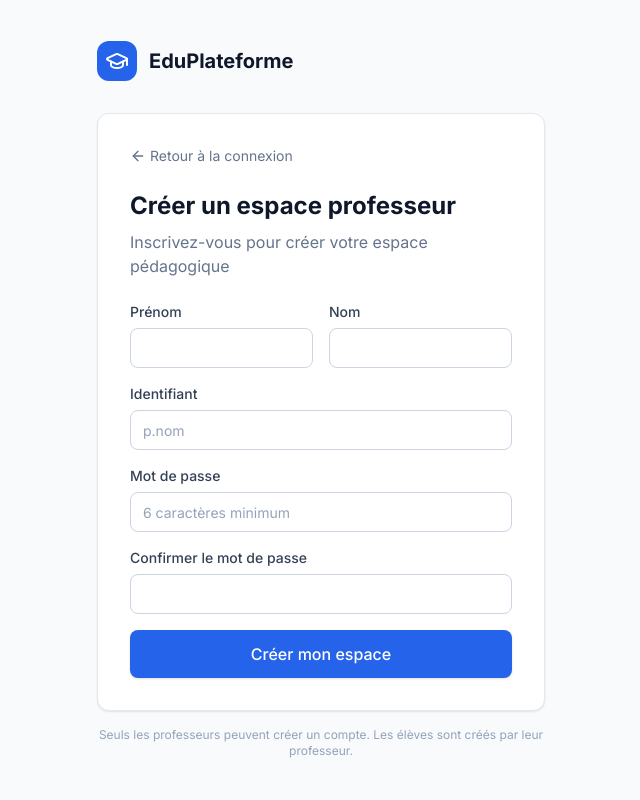
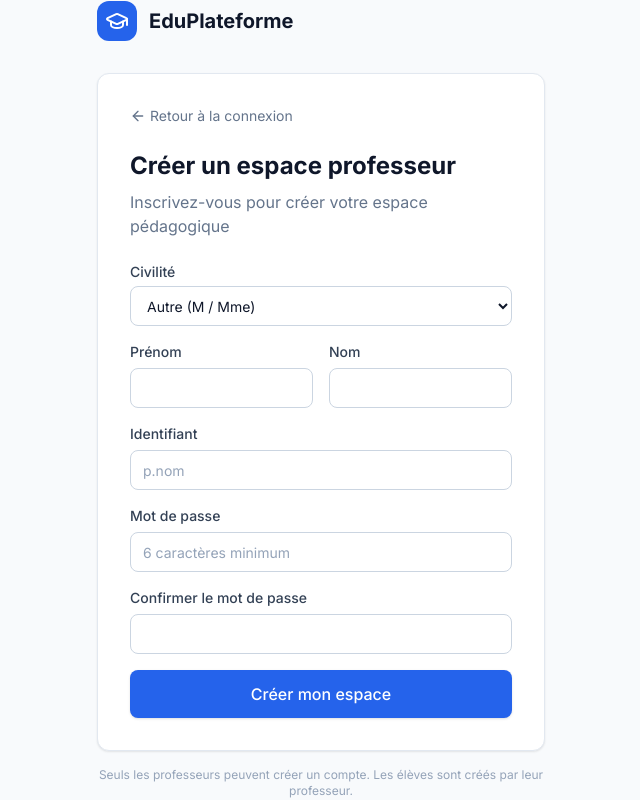
Before and after one commit to TomSchippke/eduPlateforme, a Next.js app: page /register in a window 1280 px wide. Shown: the whole page, without its empty margins (319-959 px from the left). Built offline with nearby package versions, Linux system fonts and the light colour scheme.

Commit message:
correction ajout image

```diff
--- a/src/app/api/auth/register/route.ts
+++ b/src/app/api/auth/register/route.ts
@@ -5,6 +5,7 @@ import bcrypt from "bcryptjs";
 import { z } from "zod";
 
 const registerSchema = z.object({
+  title: z.string().min(1, "Civilité requise"),
   firstName: z.string().min(1, "Prénom requis"),
   lastName: z.string().min(1, "Nom requis"),
   identifiant: z.string().min(2, "Identifiant requis"),
@@ -23,7 +24,7 @@ export async function POST(request: Request) {
       );
     }
 
-    const { firstName, lastName, identifiant, password } = parsed.data;
+    const { title, firstName, lastName, identifiant, password } = parsed.data;
 
     // Check if identifiant already exists
     const existing = await prisma.user.findUnique({
@@ -42,6 +43,7 @@ export async function POST(request: Request) {
     // Create the prof user — tenantId is their own ID
     const user = await prisma.user.create({
       data: {
+        title,
         firstName,
         lastName,
         identifiant,
--- a/src/app/api/chat/route.ts
+++ b/src/app/api/chat/route.ts
@@ -209,7 +209,12 @@ export async function POST(request: Request) {
     let currentLevel = 3.0; // fallback
 
     if (mode === "EXPLIQUE") {
-      chunks = await searchChunks(message, chapitreIds);
+      let searchQuery = message;
+      // Enrich query if the user provides an image/document to help RAG find the exercise
+      if (image) {
+        searchQuery += " exercice énoncé";
+      }
+      chunks = await searchChunks(searchQuery, chapitreIds);
       context = buildContext(chunks);
       citations = formatCitations(chunks);
     } else {
--- a/src/app/api/prof/professeurs/route.ts
+++ b/src/app/api/prof/professeurs/route.ts
@@ -30,6 +30,7 @@ export async function POST(request: Request) {
 
   const body = await request.json();
   const parsed = z.object({
+    title: z.string().min(1),
     firstName: z.string().min(1),
     lastName: z.string().min(1),
     identifiant: z.string().min(2),
@@ -40,7 +41,7 @@ export async function POST(request: Request) {
     return NextResponse.json({ error: parsed.error.issues[0].message }, { status: 400 });
   }
 
-  const { firstName, lastName, identifiant, password } = parsed.data;
+  const { title, firstName, lastName, identifiant, password } = parsed.data;
 
   // Check existing identifiant
   let finalIdentifiant = identifiant;
@@ -54,6 +55,7 @@ export async function POST(request: Request) {
 
   const prof = await prisma.user.create({
     data: {
+      title,
       firstName,
       lastName,
       identifiant: finalIdentifiant,
--- a/src/app/eleve/chat/page.tsx
+++ b/src/app/eleve/chat/page.tsx
@@ -18,7 +18,7 @@ export default async function ChatPage() {
     include: {
       groupe: {
         include: {
-          prof: { select: { lastName: true } },
+          prof: { select: { lastName: true, title: true } },
           chapitres: {
             orderBy: { order: "asc" },
             select: { id: true, title: true, focusConcepts: true },
@@ -41,7 +41,7 @@ export default async function ChatPage() {
     .filter((m) => m.groupe)
     .map((m) => ({
       id: m.groupe.id,
-      name: `${m.groupe.name} - M/Mme ${m.groupe.prof.lastName}`,
+      name: `${m.groupe.name} - ${m.groupe.prof.title} ${m.groupe.prof.lastName}`,
       chapitres: m.groupe.chapitres,
       datesDS: m.groupe.datesDS.map((ds) => ({
         id: ds.id,
--- a/src/app/eleve/cours/page.tsx
+++ b/src/app/eleve/cours/page.tsx
@@ -22,7 +22,7 @@ export default async function CoursPage(props: { searchParams: Promise<{ groupeI
     },
     include: {
       groupe: {
-        include: { prof: { select: { firstName: true, lastName: true } }, chapitres: {
+        include: { prof: { select: { firstName: true, lastName: true, title: true } }, chapitres: {
             orderBy: { order: "asc" },
             include: {
               documents: {
@@ -62,7 +62,7 @@ export default async function CoursPage(props: { searchParams: Promise<{ groupeI
                 size="md"
                 className="cursor-pointer whitespace-nowrap hover:bg-blue-50 transition-colors"
               >
-                {g.name} - M/Mme {g.prof.lastName}
+                {g.name} - {g.prof.title} {g.prof.lastName}
               </Badge>
             </Link>
           ))}
--- a/src/app/eleve/dashboard/page.tsx
+++ b/src/app/eleve/dashboard/page.tsx
@@ -32,9 +32,7 @@ export default async function EleveDashboardPage(props: {
     include: {
       groupe: {
         include: {
-          prof: {
-            select: { firstName: true, lastName: true },
-          },
+          prof: { select: { lastName: true, title: true } },
           annonces: { orderBy: { publishedAt: "desc" }, take: 3 },
           cours: {
             where: { dateTime: { gte: new Date() } },
@@ -115,7 +113,7 @@ export default async function EleveDashboardPage(props: {
                 size="md"
                 className="cursor-pointer whitespace-nowrap hover:bg-blue-50 transition-colors"
               >
-                {g.name} - M/Mme {g.prof.lastName}
+                {g.name} - {g.prof.title} {g.prof.lastName}
               </Badge>
             </Link>
           ))}
--- a/src/app/eleve/edt/page.tsx
+++ b/src/app/eleve/edt/page.tsx
@@ -22,7 +22,9 @@ export default async function EleveEDTPage(props: { searchParams: Promise<{ grou
     },
     include: {
       groupe: {
-        include: { prof: { select: { firstName: true, lastName: true } }, cours: {
+        include: {
+          prof: { select: { title: true, lastName: true } },
+          cours: {
             where: { dateTime: { gte: new Date() } },
             orderBy: { dateTime: "asc" },
             take: 20,
@@ -54,7 +56,7 @@ export default async function EleveEDTPage(props: { searchParams: Promise<{ grou
                 size="md"
                 className="cursor-pointer whitespace-nowrap hover:bg-blue-50 transition-colors"
               >
-                {g.name} - M/Mme {g.prof.lastName}
+                {g.name} - {g.prof.title} {g.prof.lastName}
               </Badge>
             </Link>
           ))}
--- a/src/app/register/page.tsx
+++ b/src/app/register/page.tsx
@@ -10,6 +10,7 @@ import { generateIdentifiantBase } from "@/lib/utils";
 export default function RegisterPage() {
   const router = useRouter();
   const [form, setForm] = useState({
+    title: "M/Mme",
     firstName: "",
     lastName: "",
     identifiant: "",
@@ -53,6 +54,7 @@ export default function RegisterPage() {
         method: "POST",
         headers: { "Content-Type": "application/json" },
         body: JSON.stringify({
+          title: form.title,
           firstName: form.firstName,
           lastName: form.lastName,
           identifiant: form.identifiant,
@@ -100,6 +102,21 @@ export default function RegisterPage() {
           </p>
 
           <form onSubmit={handleSubmit} className="space-y-4">
+            <div>
+              <label className="block text-sm font-medium text-slate-700 mb-1">
+                Civilité
+              </label>
+              <select
+                value={form.title}
+                onChange={(e) => updateForm("title", e.target.value)}
+                className="w-full h-10 px-3 rounded-lg border border-slate-300 bg-white text-sm focus:outline-none focus:ring-2 focus:ring-blue-500"
+              >
+                <option value="M">Masculin (M)</option>
+                <option value="Mme">Féminin (Mme)</option>
+                <option value="M/Mme">Autre (M / Mme)</option>
+              </select>
+            </div>
+
             <div className="grid grid-cols-2 gap-4">
               <Input
                 label="Prénom"
--- a/src/components/prof/professeurs-list.tsx
+++ b/src/components/prof/professeurs-list.tsx
@@ -20,6 +20,7 @@ interface Professeur {
   id: string;
   firstName: string;
   lastName: string;
+  title: string;
   identifiant: string;
 }
 
@@ -32,6 +33,7 @@ export function ProfesseursList({ professeurs }: { professeurs: Professeur[] })
   const [copied, setCopied] = useState(false);
 
   const [form, setForm] = useState({
+    title: "M/Mme",
     firstName: "",
     lastName: "",
     identifiant: "",
@@ -70,7 +72,7 @@ export function ProfesseursList({ professeurs }: { professeurs: Professeur[] })
       }
 
       setShowCreate(false);
-      setForm({ firstName: "", lastName: "", identifiant: "", password: "" });
+      setForm({ title: "M/Mme", firstName: "", lastName: "", identifiant: "", password: "" });
       router.refresh();
     } catch (error: any) {
       alert(error.message);
@@ -155,7 +157,7 @@ export function ProfesseursList({ professeurs }: { professeurs: Professeur[] })
                 <tr key={prof.id} className="hover:bg-slate-50/50 transition-colors">
                   <td className="px-6 py-4">
                     <div className="font-medium text-slate-900">
-                      {prof.firstName} {prof.lastName}
+                      {prof.title} {prof.firstName} {prof.lastName}
                     </div>
                   </td>
                   <td className="px-6 py-4 font-mono text-slate-600">{prof.identifiant}</td>
@@ -201,6 +203,21 @@ export function ProfesseursList({ professeurs }: { professeurs: Professeur[] })
 
       <Modal open={showCreate} onClose={() => setShowCreate(false)} title="Nouveau Professeur">
         <form onSubmit={handleCreate} className="space-y-4">
+          <div>
+            <label className="block text-sm font-medium text-slate-700 mb-1">
+              Civilité
+            </label>
+            <select
+              value={form.title}
+              onChange={(e) => setForm({ ...form, title: e.target.value })}
+              className="w-full h-10 px-3 rounded-lg border border-slate-300 bg-white text-sm focus:outline-none focus:ring-2 focus:ring-blue-500"
+            >
+              <option value="M">Masculin (M)</option>
+              <option value="Mme">Féminin (Mme)</option>
+              <option value="M/Mme">Autre (M / Mme)</option>
+            </select>
+          </div>
+
           <div className="grid grid-cols-2 gap-4">
             <div className="space-y-2">
               <label className="text-sm font-medium">Prénom</label>
```
Also changed, not shown: 1 other file (tests, documents, lock files or other folders).
